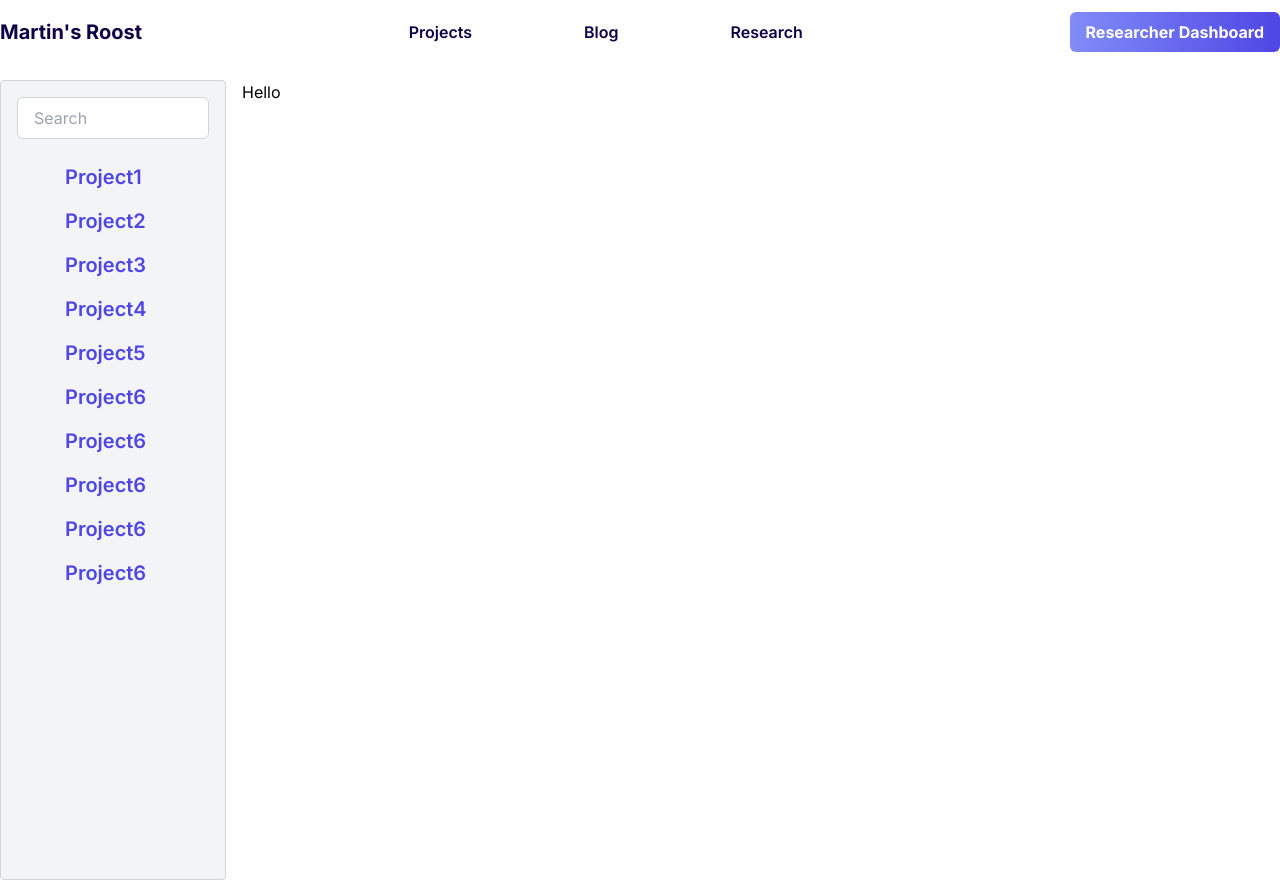
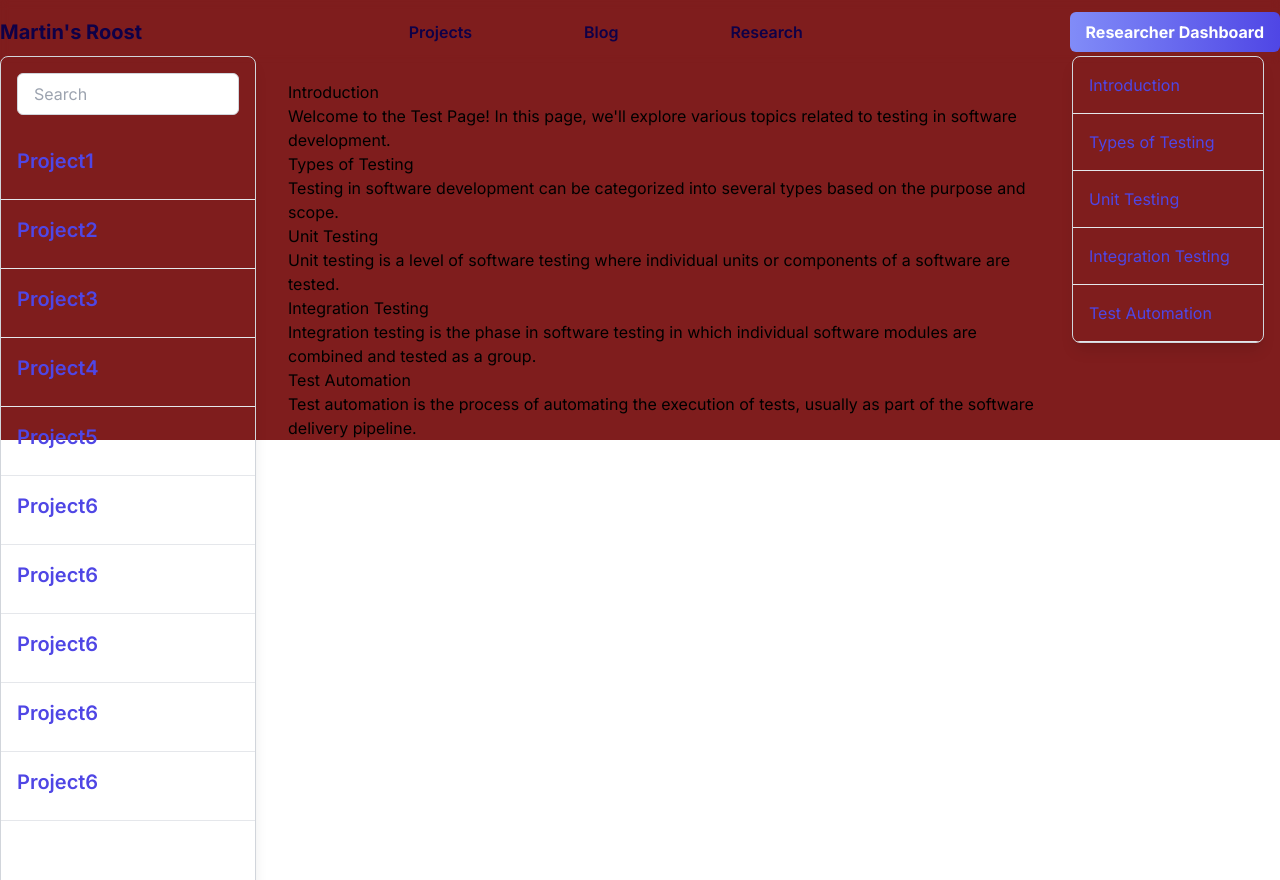
Before and after one commit to Anarchist1984/GSMSTPurpleMartin, a Next.js app in the folder purplemartin/: page /projects/id/project1 in a window 1280 px wide. After the commit the page ends 800 px from the top, so only its background shows below. Built offline with nearby package versions, Linux system fonts and the light colour scheme.

Commit message:
Fixed on this page menu

```diff
--- /dev/null
+++ b/purplemartin/app/components/HeaderExtract.tsx
@@ -0,0 +1,49 @@
+import React, { useState, useEffect } from "react";
+
+const QuickLinks = ({ children }) => {
+  const [headings, setHeadings] = useState([]);
+
+  useEffect(() => {
+    // Extract headings from children
+    const headingsArray = [];
+    React.Children.forEach(children, (child) => {
+      if (child.props && child.props.id && child.type && child.type.match(/^h[1-6]$/)) {
+        headingsArray.push({
+          id: child.props.id,
+          text: child.props.children,
+          level: parseInt(child.type.charAt(1))
+        });
+      }
+    });
+    setHeadings(headingsArray);
+  }, [children]);
+
+  const handleClick = (id) => {
+    const element = document.getElementById(id);
+    if (element) {
+      element.scrollIntoView({ behavior: "smooth" });
+    }
+  };
+
+  return (
+    <div className="fixed top-10 right-0 z-50 w-48 bg-transparent border border-gray-300 rounded-lg shadow-lg mt-4 mr-4 overflow-hidden">
+      <div
+        className="overflow-y-auto"
+        style={{ maxHeight: "calc(100vh - 3rem)" }}
+      >
+        {headings.map((heading, index) => (
+          <div key={index} className="p-4 border-b border-gray-200">
+            <button
+              onClick={() => handleClick(heading.id)}
+              className="block w-full text-left text-indigo-600 hover:underline"
+            >
+              {heading.text}
+            </button>
+          </div>
+        ))}
+      </div>
+    </div>
+  );
+};
+
+export default QuickLinks;
--- a/purplemartin/app/components/SearchbarShort.tsx
+++ b/purplemartin/app/components/SearchbarShort.tsx
@@ -8,25 +8,33 @@ const SearchBar = ({ projects }) => {
     (project) =>
       project.name.toLowerCase().includes(searchTerm.toLowerCase()) ||
       project.description.toLowerCase().includes(searchTerm.toLowerCase()) ||
-      project.tags.some(tag => tag.toLowerCase().includes(searchTerm.toLowerCase()))
+      project.tags.some((tag) =>
+        tag.toLowerCase().includes(searchTerm.toLowerCase()),
+      ),
   );
 
   return (
-    <div className="min-h-screen flex flex-col bg-gray-100 mt-20 border border-gray-300 rounded">
-      <div className="z-10 p-4">
+    <div className="fixed top-10 left-0 z-50 w-64 bg-transparent border border-gray-300 rounded-lg shadow-lg mt-4 mr-4 overflow-hidden">
+      <div className="p-4">
         <input
           type="text"
           placeholder="Search"
           value={searchTerm}
           onChange={(e) => setSearchTerm(e.target.value)}
-          className="w-48 py-2 px-4 rounded-md border border-gray-300 focus:outline-none focus:border-indigo-500"
+          className="w-full py-2 px-4 rounded-md border border-gray-300 focus:outline-none focus:border-indigo-500"
         />
       </div>
-      <div className="py-2 px-4 overflow-y-auto pl-16">
+      <div
+        className="overflow-y-auto"
+        style={{ height: "calc(120vh - 10rem)" }}
+      >
         {filteredProjects.map((project, index) => (
-          <div key={index} className="mb-4">
+          <div key={index} className="p-4 border-b border-gray-200">
             <h2 className="text-xl font-semibold mb-2">
-              <Link href={`projects/id/${project.fileAddress}`} className="text-indigo-600 hover:underline">
+              <Link
+                href={`/projects/id/${project.fileAddress}`}
+                className="text-indigo-600 hover:underline"
+              >
                 {project.name}
               </Link>
             </h2>
--- a/purplemartin/app/projects/id/layout.tsx
+++ b/purplemartin/app/projects/id/layout.tsx
@@ -1,87 +1,85 @@
-'use client'
-import Navbar from "@/app/components/Navbar"
-import SearchBar from "@/app/components/SearchbarShort"
+"use client";
+import Navbar from "@/app/components/Navbar";
+import SearchBar from "@/app/components/SearchbarShort";
 
-export default function DashboardLayout({
+export default function ProjectsLayout({
   children, // will be a page or nested layout
 }: {
-    children: React.ReactNode
+  children: React.ReactNode;
 }) {
   const projects = [
     {
       name: "Project1",
       description: "Description for Project1",
       fileAddress: "/project1",
-        tags: ["React", "JavaScript", "Frontend"]
+      tags: ["React", "JavaScript", "Frontend"],
     },
     {
       name: "Project2",
       description: "Description for Project2",
       fileAddress: "/project2",
-        tags: ["Node.js", "Express", "Backend"]
+      tags: ["Node.js", "Express", "Backend"],
     },
     {
       name: "Project3",
       description: "Description for Project3",
       fileAddress: "/project3",
-        tags: ["Python", "Django", "Backend"]
+      tags: ["Python", "Django", "Backend"],
     },
     {
       name: "Project4",
       description: "Description for Project4",
       fileAddress: "/project4",
-        tags: ["Vue.js", "JavaScript", "Frontend"]
+      tags: ["Vue.js", "JavaScript", "Frontend"],
     },
     {
       name: "Project5",
       description: "Description for Project5",
       fileAddress: "/",
-        tags: ["React Native", "JavaScript", "Mobile"]
+      tags: ["React Native", "JavaScript", "Mobile"],
     },
     {
       name: "Project6",
       description: "Description for Project6",
       fileAddress: "/project6",
-        tags: ["Java", "Spring Boot", "Backend"]
+      tags: ["Java", "Spring Boot", "Backend"],
     },
     {
       name: "Project6",
       description: "Description for Project6",
       fileAddress: "/project6",
-        tags: ["Java", "Spring Boot", "Backend"]
+      tags: ["Java", "Spring Boot", "Backend"],
     },
     {
       name: "Project6",
       description: "Description for Project6",
       fileAddress: "/project6",
-        tags: ["Java", "Spring Boot", "Backend"]
+      tags: ["Java", "Spring Boot", "Backend"],
     },
     {
       name: "Project6",
       description: "Description for Project6",
       fileAddress: "/project6",
-        tags: ["Java", "Spring Boot", "Backend"]
+      tags: ["Java", "Spring Boot", "Backend"],
     },
     {
       name: "Project6",
       description: "Description for Project6",
       fileAddress: "/project6",
-        tags: ["Java", "Spring Boot", "Backend"]
+      tags: ["Java", "Spring Boot", "Backend"],
     },
     // Add more projects here if needed
   ];
 
   return (
-  <section>
-    <div>
+    <section className='bg-red-900 h-full'>
       <Navbar />
-    </div>
       <div className="flex">
         <SearchBar projects={projects} />
-      <div className="pt-20 pl-4">
-        {children}
+        <div className="pt-20 pl-72">{children}</div>
+        <div>
         </div>
       </div>
     </section>
-)
+  );
 }
--- a/purplemartin/app/projects/id/project1/page.tsx
+++ b/purplemartin/app/projects/id/project1/page.tsx
@@ -1,10 +1,65 @@
+'use client'
 import React from "react";
+import QuickLinks from "@/app/components/HeaderExtract";
 
-export default function Home() {
-
+const TestPage = () => {
   return (
-    <div>
-      Hello
+    <div className="max-w-3xl">
+      <QuickLinks>
+        <h1 id="introduction">Introduction</h1>
+        <p>
+          Welcome to the Test Page! In this page, we'll explore various topics
+          related to testing in software development.
+        </p>
+        <h2 id="types-of-testing">Types of Testing</h2>
+        <p>
+          Testing in software development can be categorized into several types
+          based on the purpose and scope.
+        </p>
+        <h3 id="unit-testing">Unit Testing</h3>
+        <p>
+          Unit testing is a level of software testing where individual units or
+          components of a software are tested.
+        </p>
+        <h3 id="integration-testing">Integration Testing</h3>
+        <p>
+          Integration testing is the phase in software testing in which
+          individual software modules are combined and tested as a group.
+        </p>
+        <h2 id="test-automation">Test Automation</h2>
+        <p>
+          Test automation is the process of automating the execution of tests,
+          usually as part of the software delivery pipeline.
+        </p>
+      </QuickLinks>
+      {/* Additional content for testing without being wrapped by QuickLinks */}
+      <h1 id="introduction">Introduction</h1>
+      <p>
+        Welcome to the Test Page! In this page, we'll explore various topics
+        related to testing in software development.
+      </p>
+      <h2 id="types-of-testing">Types of Testing</h2>
+      <p>
+        Testing in software development can be categorized into several types
+        based on the purpose and scope.
+      </p>
+      <h3 id="unit-testing">Unit Testing</h3>
+      <p>
+        Unit testing is a level of software testing where individual units or
+        components of a software are tested.
+      </p>
+      <h3 id="integration-testing">Integration Testing</h3>
+      <p>
+        Integration testing is the phase in software testing in which
+        individual software modules are combined and tested as a group.
+      </p>
+      <h2 id="test-automation">Test Automation</h2>
+      <p>
+        Test automation is the process of automating the execution of tests,
+        usually as part of the software delivery pipeline.
+      </p>
     </div>
   );
-}
+};
+
+export default TestPage;
```
Lines whose indentation alone changed are shown as unchanged.
